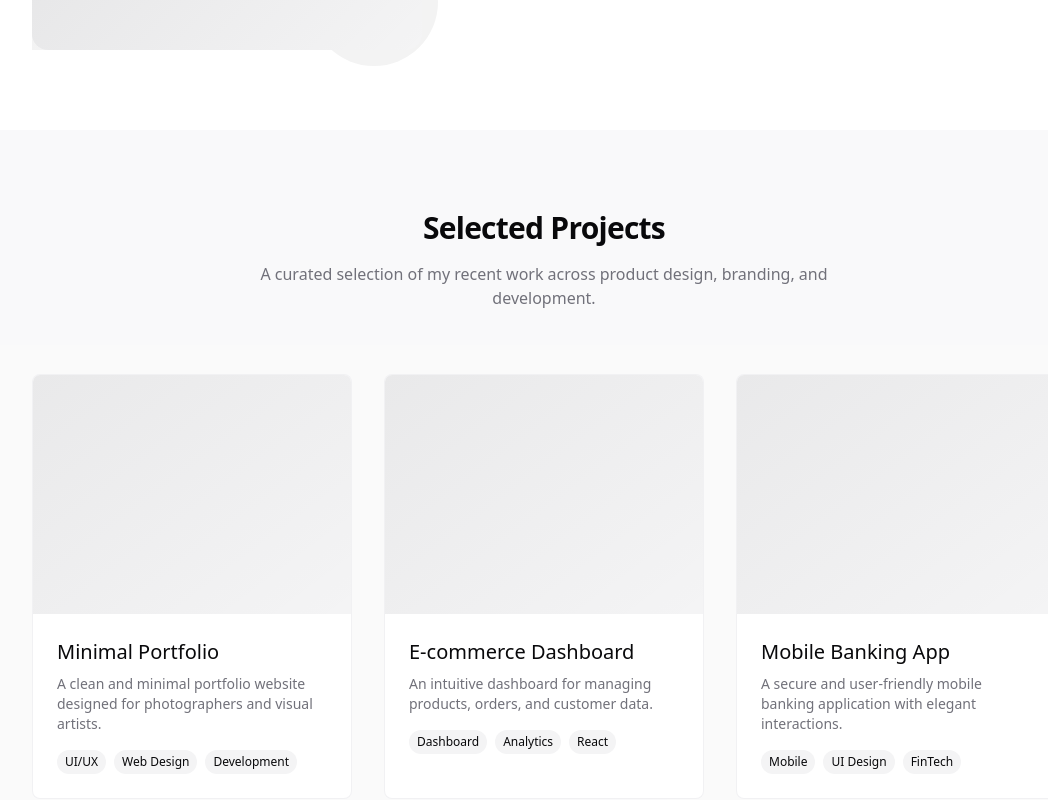
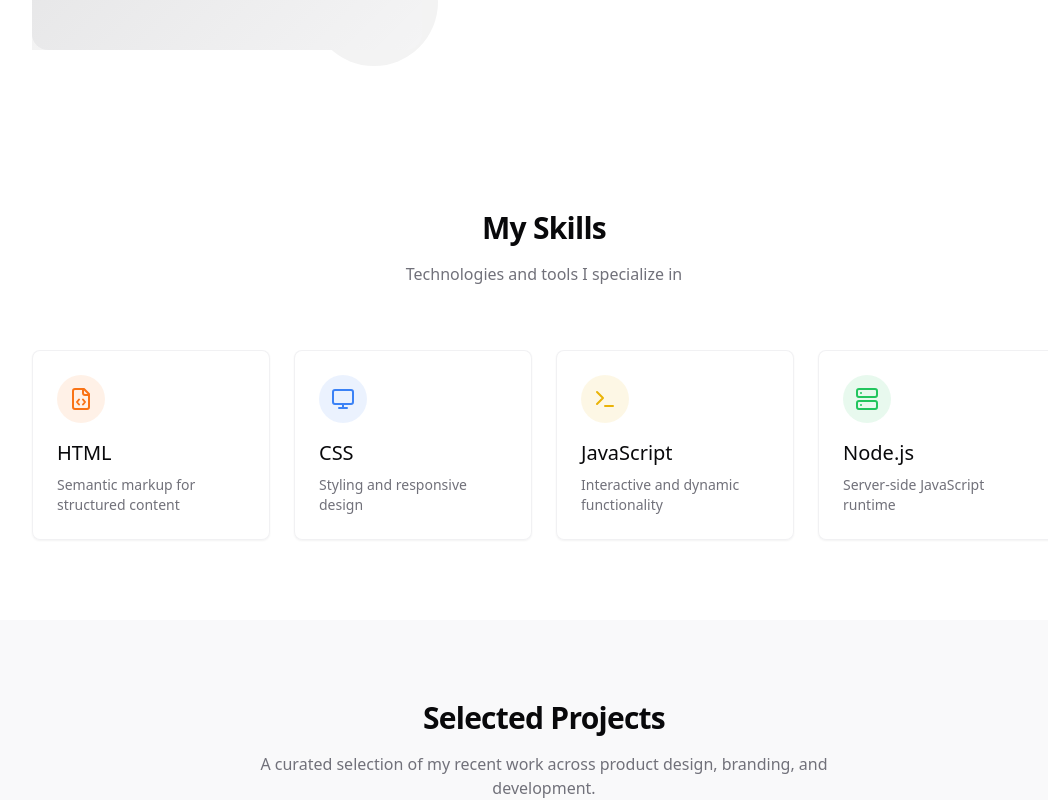
Before and after one commit to harshvardhan0781/portfolio, a React (Vite) app: page / in a window 1280 px wide. Shown: the part 1180-1980 px from the top of the page, without its empty margins (96-1144 px from the left). Built offline with nearby package versions, Linux system fonts and the light colour scheme.

Commit message:
Add skills section
Add a new skills section to the application.

```diff
--- a/src/components/layout/Navbar.tsx
+++ b/src/components/layout/Navbar.tsx
@@ -1,4 +1,3 @@
-
 import { useState, useEffect } from "react";
 import { ThemeToggle } from "./ThemeToggle";
 import { Menu, X } from "lucide-react";
@@ -8,6 +7,7 @@ import { scrollToSection } from "@/lib/scrollUtils";
 
 const navItems = [
   { name: "About", id: "about" },
+  { name: "Skills", id: "skills" },
   { name: "Projects", id: "projects" },
   { name: "Contact", id: "contact" }
 ];
--- /dev/null
+++ b/src/components/sections/Skills.tsx
@@ -0,0 +1,74 @@
+
+import { Server, FileCode, Monitor, Terminal } from "lucide-react";
+import { cn } from "@/lib/utils";
+
+const skills = [
+  {
+    name: "HTML",
+    icon: FileCode,
+    color: "bg-orange-500/10",
+    iconColor: "text-orange-500",
+    description: "Semantic markup for structured content"
+  },
+  {
+    name: "CSS",
+    icon: Monitor,
+    color: "bg-blue-500/10",
+    iconColor: "text-blue-500",
+    description: "Styling and responsive design"
+  },
+  {
+    name: "JavaScript",
+    icon: Terminal,
+    color: "bg-yellow-500/10",
+    iconColor: "text-yellow-500",
+    description: "Interactive and dynamic functionality"
+  },
+  {
+    name: "Node.js",
+    icon: Server,
+    color: "bg-green-500/10",
+    iconColor: "text-green-500",
+    description: "Server-side JavaScript runtime"
+  }
+];
+
+export function SkillsSection() {
+  return (
+    <section id="skills" className="py-20 px-4">
+      <div className="max-w-5xl mx-auto">
+        <div className="text-center mb-16 animate-fade-in">
+          <h2 className="text-3xl font-bold tracking-tight">My Skills</h2>
+          <p className="mt-4 text-muted-foreground max-w-2xl mx-auto">
+            Technologies and tools I specialize in
+          </p>
+        </div>
+
+        <div className="grid grid-cols-1 sm:grid-cols-2 lg:grid-cols-4 gap-6">
+          {skills.map((skill, index) => (
+            <div
+              key={skill.name}
+              className={cn(
+                "rounded-lg p-6 transition-all duration-300 border border-border/50",
+                "hover:border-primary/20 hover:shadow-lg hover:shadow-primary/5 hover:-translate-y-1",
+                "animate-fade-in glass"
+              )}
+              style={{
+                animationDelay: `${index * 150}ms`
+              }}
+            >
+              <div className={cn(
+                "rounded-full w-12 h-12 flex items-center justify-center mb-4",
+                skill.color
+              )}>
+                <skill.icon className={cn("w-6 h-6", skill.iconColor)} />
+              </div>
+              <h3 className="text-xl font-medium mb-2">{skill.name}</h3>
+              <p className="text-sm text-muted-foreground">{skill.description}</p>
+            </div>
+          ))}
+        </div>
+      </div>
+    </section>
+  );
+}
--- a/src/pages/Index.tsx
+++ b/src/pages/Index.tsx
@@ -2,6 +2,7 @@
 import { Layout } from "@/components/layout/Layout";
 import { Hero } from "@/components/home/Hero";
 import { AboutSection } from "@/components/sections/About";
+import { SkillsSection } from "@/components/sections/Skills";
 import { ProjectsSection } from "@/components/sections/Projects";
 import { ContactSection } from "@/components/sections/Contact";
 
@@ -14,6 +15,9 @@ const Index = () => {
       <section id="about">
         <AboutSection />
       </section>
+      <section id="skills">
+        <SkillsSection />
+      </section>
       <section id="projects">
         <ProjectsSection />
       </section>
```
